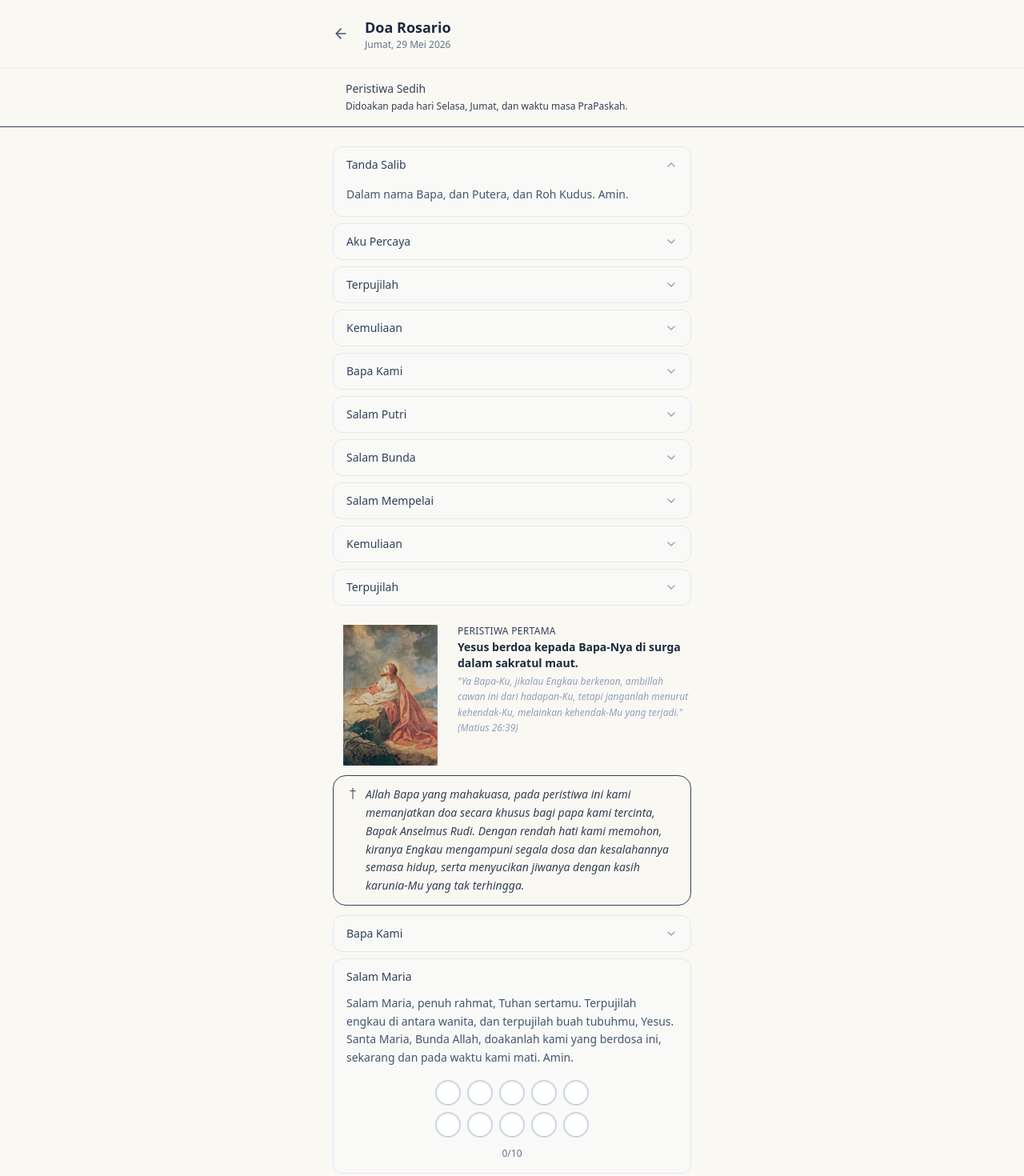
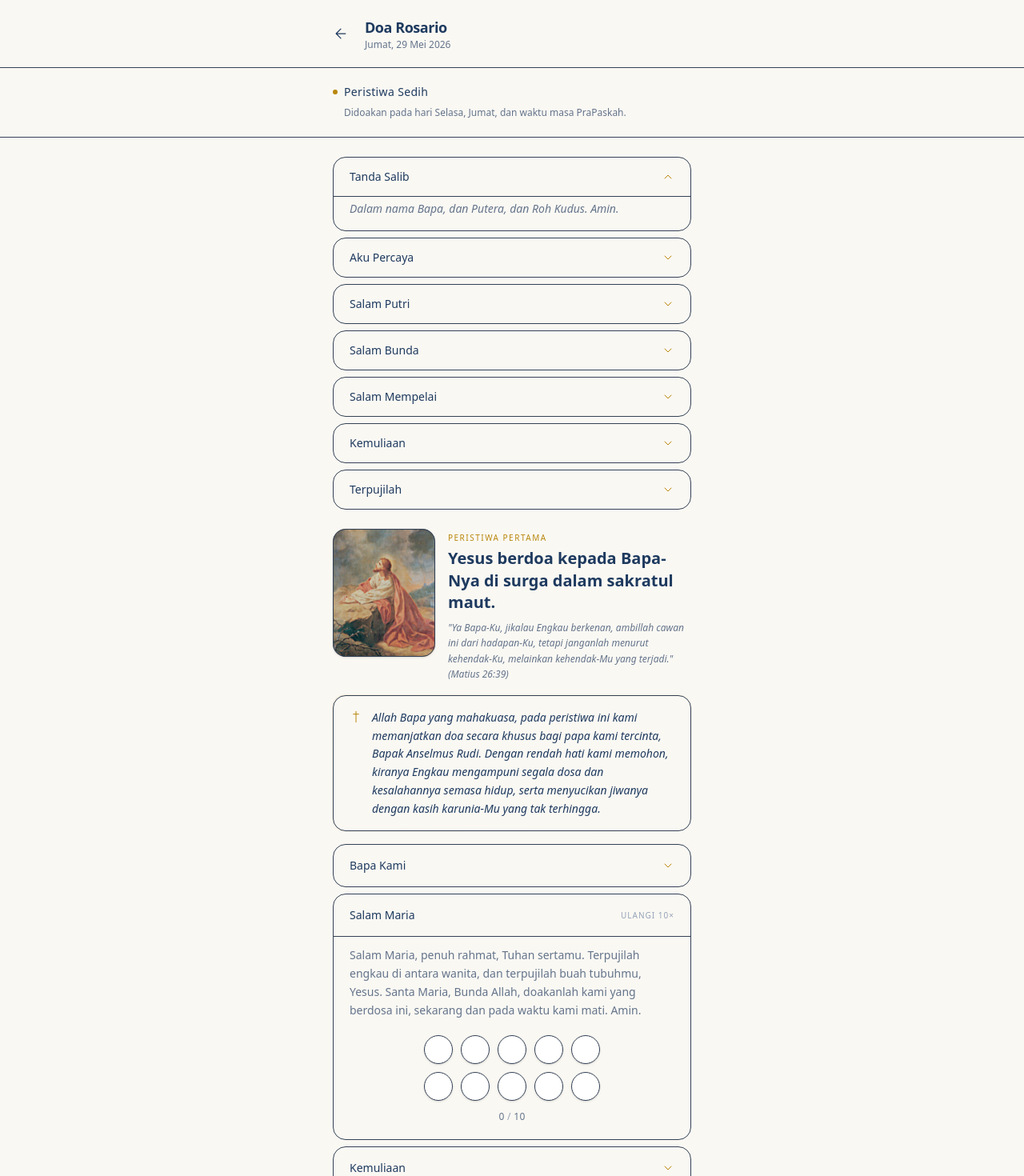
Before and after one commit to chrystalio/untuk-papa, a Next.js app: page /Rosario in a window 1280 px wide. Shown: the top 1470 px of the page at 80% size. Built offline with nearby package versions, Linux system fonts and the light colour scheme.

Commit message:
style: refine Rosario page with serif typography, gold accents and motion

```diff
--- a/src/app/Rosario/page.tsx
+++ b/src/app/Rosario/page.tsx
@@ -58,11 +58,11 @@ export default function RosarioPage() {
   return (
     <div className="min-h-screen flex flex-col">
       {/* Header */}
-      <header className="px-6 py-5 border-b border-slate-200/50">
+      <header className="px-6 py-5 border-b border-[var(--color-divider)]">
         <div className="max-w-md mx-auto flex items-center gap-3">
           <Link
             href="/"
-            className="p-2 -ml-2 rounded-lg hover:bg-stone-100 transition-colors"
+            className="p-2 -ml-2 rounded-lg hover:bg-[var(--color-ivory-dark)] transition-colors"
             aria-label="Kembali ke beranda"
           >
             <svg
@@ -70,32 +70,34 @@ export default function RosarioPage() {
               viewBox="0 0 24 24"
               fill="none"
               stroke="currentColor"
-              strokeWidth="2"
+              strokeWidth="1.5"
               strokeLinecap="round"
               strokeLinejoin="round"
-              className="w-5 h-5 text-slate-600"
+              className="w-5 h-5 text-[var(--color-navy)]"
             >
               <path d="M19 12H5M12 5l-7 7 7 7" />
             </svg>
           </Link>
           <div>
-            <h1 className="text-lg font-semibold text-slate-800">Doa Rosario</h1>
-            <p className="text-xs text-slate-500">{dayName}</p>
+            <h1 className="text-lg font-semibold text-[var(--color-navy)] tracking-tight" style={{ fontFamily: "var(--font-serif)" }}>
+              Doa Rosario
+            </h1>
+            <p className="text-xs text-[var(--color-slate)]">{dayName}</p>
           </div>
         </div>
       </header>
 
       {/* Peristiwa Banner */}
-      <div className="px-6 py-4 bg-navy/5 border-b border-navy/10">
+      <div className="px-6 py-5 border-b border-[var(--color-divider)]">
         <div className="max-w-md mx-auto">
           <div className="flex items-center gap-2">
-            <span className="w-2 h-2 rounded-full bg-navy" />
-            <span className="text-sm font-medium text-navy">
+            <span className="w-1.5 h-1.5 rounded-full bg-[var(--color-gold)]" />
+            <span className="text-sm font-medium text-[var(--color-navy)] tracking-wide">
               {peristiwa.peristiwa}
             </span>
           </div>
           {peristiwa.description && (
-            <p className="text-xs text-navy/70 mt-1 ml-4 leading-snug">
+            <p className="text-xs text-[var(--color-slate)] mt-1.5 ml-3.5 leading-relaxed">
               {peristiwa.description}
             </p>
           )}
@@ -120,30 +122,37 @@ export default function RosarioPage() {
                   imagePath={imagePath}
                 />
                 {index < peristiwa.mysteries.length - 1 && (
-                  <div className="flex items-center gap-3 py-4">
-                    <div className="flex-1 h-px bg-slate-200" />
+                  <div className="flex items-center gap-3 py-2">
+                    <div className="flex-1 h-px bg-[var(--color-divider)]" />
                     <svg
                       xmlns="http://www.w3.org/2000/svg"
                       viewBox="0 0 24 24"
                       fill="none"
-                      stroke="currentColor"
+                      stroke="var(--color-gold)"
                       strokeWidth="1.5"
                       strokeLinecap="round"
                       strokeLinejoin="round"
-                      className="w-4 h-4 text-slate-400"
+                      className="w-3.5 h-3.5"
                     >
                       <path d="M12 2v4M12 18v4M4.93 4.93l2.83 2.83M16.24 16.24l2.83 2.83M2 12h4M18 12h4M4.93 19.07l2.83-2.83M16.24 7.76l2.83-2.83" />
                     </svg>
-                    <div className="flex-1 h-px bg-slate-200" />
+                    <div className="flex-1 h-px bg-[var(--color-divider)]" />
                   </div>
                 )}
               </div>
             );
           })}
 
+          {/* Doa Penutup */}
+          <div className="rounded-2xl border border-[var(--color-divider)] bg-[var(--color-ivory)] px-5 py-4">
+            <p className="text-[var(--color-navy)] text-sm" style={{ fontFamily: "var(--font-serif)", fontStyle: "italic" }}>
+              {prayers.doa_penutup.prayer}
+            </p>
+          </div>
+
           {/* Tanda Salib Penutup */}
-          <div className="rounded-xl border border-slate-200 bg-slate-50/60 px-4 py-4 text-center">
-            <p className="text-slate-600 text-sm font-medium">
+          <div className="rounded-2xl border border-[var(--color-divider)] bg-[var(--color-ivory)] px-5 py-4 text-center">
+            <p className="text-[var(--color-navy)] text-sm" style={{ fontFamily: "var(--font-serif)", fontStyle: "italic" }}>
               {prayers.tanda_salib.prayer}
             </p>
           </div>
@@ -151,8 +160,8 @@ export default function RosarioPage() {
       </main>
 
       {/* Footer */}
-      <footer className="px-6 py-6 text-center border-t border-slate-200/50">
-        <p className="text-slate-400 text-xs">
+      <footer className="px-6 py-8 text-center border-t border-[var(--color-divider)]">
+        <p className="text-[var(--color-slate-light)] text-xs italic" style={{ fontFamily: "var(--font-serif)" }}>
           Dikumpulkan dengan cinta untuk Papa
         </p>
       </footer>
--- a/src/components/CollapsiblePrayer.tsx
+++ b/src/components/CollapsiblePrayer.tsx
@@ -17,24 +17,29 @@ export default function CollapsiblePrayer({
   const [isOpen, setIsOpen] = useState(defaultOpen);
 
   return (
-    <div className="rounded-xl border border-slate-200 bg-slate-50/60 overflow-hidden">
+    <div className="rounded-2xl border border-[var(--color-divider)] bg-[var(--color-ivory)] overflow-hidden">
       <button
         onClick={() => setIsOpen(!isOpen)}
-        className="w-full flex items-center justify-between px-4 py-3 text-left hover:bg-slate-100/50 transition-colors duration-200"
+        className="w-full flex items-center justify-between px-5 py-4 text-left hover:bg-[var(--color-ivory-dark)] transition-colors duration-200"
         aria-expanded={isOpen}
       >
-        <span className="font-medium text-slate-700 text-sm">{title}</span>
+        <span
+          className="text-sm font-medium text-[var(--color-navy)]"
+          style={{ fontFamily: "var(--font-serif)" }}
+        >
+          {title}
+        </span>
         <motion.svg
           xmlns="http://www.w3.org/2000/svg"
           viewBox="0 0 24 24"
           fill="none"
-          stroke="currentColor"
-          strokeWidth="2"
+          stroke="var(--color-gold)"
+          strokeWidth="1.5"
           strokeLinecap="round"
           strokeLinejoin="round"
-          className="w-4 h-4 text-slate-400 shrink-0"
+          className="w-4 h-4 shrink-0"
           animate={{ rotate: isOpen ? 180 : 0 }}
-          transition={{ duration: 0.2 }}
+          transition={{ duration: 0.25 }}
         >
           <polyline points="6 9 12 15 18 9" />
         </motion.svg>
@@ -46,11 +51,13 @@ export default function CollapsiblePrayer({
             initial={{ height: 0, opacity: 0 }}
             animate={{ height: "auto", opacity: 1 }}
             exit={{ height: 0, opacity: 0 }}
-            transition={{ duration: 0.25, ease: "easeInOut" }}
+            transition={{ duration: 0.3, ease: [0.25, 0.46, 0.45, 0.94] }}
             className="overflow-hidden"
           >
-            <div className="px-4 pb-4 pt-1">
-              <p className="text-slate-600 text-sm leading-relaxed">{prayer}</p>
+            <div className="px-5 pb-5 pt-2 border-t border-[var(--color-divider)]">
+              <p className="text-[var(--color-slate)] text-sm leading-relaxed" style={{ fontFamily: "var(--font-serif)", fontStyle: "italic" }}>
+                {prayer}
+              </p>
             </div>
           </motion.div>
         )}
--- a/src/components/InteractiveBeadCounter.tsx
+++ b/src/components/InteractiveBeadCounter.tsx
@@ -62,20 +62,20 @@ export default function InteractiveBeadCounter({
   return (
     <div className="flex flex-col items-center gap-3">
       {/* 5x2 Bead Grid */}
-      <div className="grid grid-cols-5 gap-2">
+      <div className="grid grid-cols-5 gap-2.5">
         {Array.from({ length: TOTAL_BEADS }).map((_, i) => {
           const filled = i < count;
           return (
             <motion.button
               key={i}
               onClick={handleTap}
-              whileTap={{ scale: 0.85 }}
+              whileTap={{ scale: 0.8 }}
               className={`
-                w-8 h-8 rounded-full border-2 transition-all duration-150
+                w-9 h-9 rounded-full border transition-all duration-200 shadow-sm
                 ${
                   filled
-                    ? "bg-navy border-navy shadow-sm"
-                    : "bg-white border-slate-300 hover:border-navy/40"
+                    ? "bg-[var(--color-navy)] border-[var(--color-navy)]"
+                    : "bg-white border-[var(--color-divider)] hover:border-[var(--color-gold-muted)] hover:shadow-md"
                 }
               `}
               aria-label={`Bead ${i + 1}${filled ? " (filled)" : ""}`}
@@ -85,20 +85,19 @@ export default function InteractiveBeadCounter({
       </div>
 
       {/* Controls */}
-      <div className="flex items-center gap-3">
-        <span className="text-slate-500 text-xs font-medium">
-          {count}/{TOTAL_BEADS}
+      <div className="flex items-center gap-4">
+        <span className="text-xs font-medium text-[var(--color-slate)] tracking-wide">
+          {count} <span className="text-[var(--color-slate-light)]">/</span> {TOTAL_BEADS}
         </span>
-        {count > 0 && (
+        {count > 0 && count < TOTAL_BEADS && (
           <button
             onClick={handleReset}
-            className="text-xs text-slate-400 hover:text-slate-600 transition-colors px-2 py-1 rounded-lg hover:bg-slate-100"
+            className="text-xs text-[var(--color-slate-light)] hover:text-[var(--color-navy)] transition-colors px-2 py-1 rounded-lg hover:bg-[var(--color-ivory-dark)]"
           >
             Reset
           </button>
         )}
       </div>
-
-          </div>
+    </div>
   );
 }
--- a/src/components/IntroSection.tsx
+++ b/src/components/IntroSection.tsx
@@ -8,9 +8,6 @@ export default function IntroSection() {
     <div className="space-y-2">
       <IntroPrayer title={prayers.tanda_salib.title} prayer={prayers.tanda_salib.prayer} defaultOpen />
       <IntroPrayer title={prayers.aku_percaya.title} prayer={prayers.aku_percaya.prayer} />
-      <IntroPrayer title={prayers.terpujilah.title} prayer={prayers.terpujilah.prayer} />
-      <IntroPrayer title={prayers.kemuliaan.title} prayer={prayers.kemuliaan.prayer} />
-      <IntroPrayer title={prayers.bapa_kami.title} prayer={prayers.bapa_kami.prayer} />
       <IntroPrayer title={prayers.salam_putri.title} prayer={prayers.salam_putri.prayer} />
       <IntroPrayer title={prayers.salam_bunda.title} prayer={prayers.salam_bunda.prayer} />
       <IntroPrayer title={prayers.salam_mempelai.title} prayer={prayers.salam_mempelai.prayer} />
@@ -32,30 +29,37 @@ function IntroPrayer({
   const [isOpen, setIsOpen] = useState(defaultOpen);
 
   return (
-    <div className="rounded-xl border border-slate-200 bg-slate-50/60 overflow-hidden">
+    <div className="rounded-2xl border border-[var(--color-divider)] bg-[var(--color-ivory)] overflow-hidden">
       <button
         onClick={() => setIsOpen(!isOpen)}
-        className="w-full flex items-center justify-between px-4 py-3 text-left hover:bg-slate-100/50 transition-colors duration-200"
+        className="w-full flex items-center justify-between px-5 py-3.5 text-left hover:bg-[var(--color-ivory-dark)] transition-colors duration-200"
         aria-expanded={isOpen}
       >
-        <span className="font-medium text-slate-700 text-sm">{title}</span>
+        <span
+          className="text-sm text-[var(--color-navy)]"
+          style={{ fontFamily: "var(--font-serif)", fontWeight: 500 }}
+        >
+          {title}
+        </span>
         <svg
           xmlns="http://www.w3.org/2000/svg"
           viewBox="0 0 24 24"
           fill="none"
-          stroke="currentColor"
-          strokeWidth="2"
+          stroke="var(--color-gold)"
+          strokeWidth="1.5"
           strokeLinecap="round"
           strokeLinejoin="round"
-          className="w-4 h-4 text-slate-400 shrink-0"
-          style={{ transform: isOpen ? "rotate(180deg)" : "rotate(0deg)", transition: "transform 0.2s" }}
+          className="w-4 h-4 shrink-0"
+          style={{ transform: isOpen ? "rotate(180deg)" : "rotate(0deg)", transition: "transform 0.25s" }}
         >
           <polyline points="6 9 12 15 18 9" />
         </svg>
       </button>
       {isOpen && (
-        <div className="px-4 pb-4 pt-1">
-          <p className="text-slate-600 text-sm leading-relaxed">{prayer}</p>
+        <div className="px-5 pb-4 pt-1 border-t border-[var(--color-divider)]">
+          <p className="text-[var(--color-slate)] text-sm leading-relaxed" style={{ fontFamily: "var(--font-serif)", fontStyle: "italic" }}>
+            {prayer}
+          </p>
         </div>
       )}
     </div>
--- a/src/components/PeristiwaSection.tsx
+++ b/src/components/PeristiwaSection.tsx
@@ -3,6 +3,7 @@
 import CollapsiblePrayer from "./CollapsiblePrayer";
 import InteractiveBeadCounter from "./InteractiveBeadCounter";
 import prayers from "@/data/prayers.json";
+import { motion } from "framer-motion";
 
 interface Mystery {
   order: number;
@@ -24,55 +25,72 @@ export default function PeristiwaSection({
   imagePath,
 }: PeristiwaSectionProps) {
   return (
-    <div className="space-y-3">
+    <motion.div
+      initial={{ opacity: 0, y: 12 }}
+      animate={{ opacity: 1, y: 0 }}
+      transition={{ duration: 0.5, ease: [0.25, 0.46, 0.45, 0.94] }}
+      className="space-y-4"
+    >
       {/* Top Row: Image + Title */}
-      <div className="flex items-start gap-3">
+      <div className="flex items-start gap-4">
         {/* Mystery Image */}
         {imagePath && (
-          <div className="shrink-0">
+          <div className="shrink-0 relative">
             {/* eslint-disable-next-line @next/next/no-img-element */}
             <img
               src={imagePath}
               alt={mystery.title}
-              className="w-36 h-44 rounded-2xl object-contain"
+              className="w-32 h-40 rounded-2xl object-cover shadow-sm"
             />
+            <div className="absolute inset-0 rounded-2xl border border-[var(--color-divider)] pointer-events-none" />
           </div>
         )}
 
         {/* Title */}
-        <div className="flex-1 min-w-0 flex flex-col justify-center">
-          <span className="text-navy/60 text-xs font-medium uppercase tracking-wide">
+        <div className="flex-1 min-w-0 flex flex-col justify-center pt-1">
+          <span
+            className="text-[10px] font-medium uppercase tracking-[0.15em] text-[var(--color-gold)]"
+          >
             Peristiwa {ORDINAL_TEXT[mystery.order - 1] ?? ""}
           </span>
-          <h3 className="font-semibold text-slate-800 text-sm leading-snug mt-0.5">
+          <h3
+            className="text-xl leading-snug mt-1 text-[var(--color-navy)]"
+            style={{ fontFamily: "var(--font-serif)", fontWeight: 600 }}
+          >
             {mystery.title}
           </h3>
           {mystery.verse && (
-            <p className="text-slate-400 text-xs italic mt-1 leading-relaxed">
+            <p className="text-[var(--color-slate)] text-xs italic mt-2 leading-relaxed pr-2">
               {mystery.verse}
             </p>
           )}
         </div>
       </div>
 
-      {/* Papa's Personal Prayer */}
-      <div className="bg-navy/5 border border-navy/20 rounded-2xl px-4 py-3">
-        <div className="flex items-start gap-2">
+      {/* Papa's Personal Prayer - Elevated Card */}
+      <div className="relative">
+        <div className="absolute -inset-px rounded-2xl bg-gradient-to-br from-[var(--color-gold)]/20 to-transparent opacity-50" />
+        <div className="relative bg-[var(--color-ivory)] border border-[var(--color-divider)] rounded-2xl px-5 py-4">
+          <div className="flex items-start gap-3">
             <svg
               xmlns="http://www.w3.org/2000/svg"
               viewBox="0 0 24 24"
               fill="none"
-            stroke="currentColor"
+              stroke="var(--color-gold)"
               strokeWidth="1.5"
               strokeLinecap="round"
               strokeLinejoin="round"
-            className="w-4 h-4 text-navy/50 shrink-0 mt-0.5"
+              className="w-4 h-4 shrink-0 mt-0.5"
             >
               <path d="M12 2v20M7 7h10" />
             </svg>
-          <p className="text-navy/80 text-sm leading-relaxed font-medium italic">
+            <p
+              className="text-[var(--color-navy)] text-sm leading-relaxed"
+              style={{ fontFamily: "var(--font-serif)", fontStyle: "italic" }}
+            >
               {papaPrayer}
             </p>
+          </div>
         </div>
       </div>
 
@@ -84,14 +102,20 @@ export default function PeristiwaSection({
         />
 
         {/* Salam Maria with Interactive Counter */}
-        <div className="rounded-xl border border-slate-200 bg-slate-50/60 overflow-hidden">
-          <div className="px-4 py-3 flex items-center justify-between">
-            <span className="font-medium text-slate-700 text-sm">
+        <div className="rounded-2xl border border-[var(--color-divider)] bg-[var(--color-ivory)] overflow-hidden">
+          <div className="px-5 py-4 flex items-center justify-between border-b border-[var(--color-divider)]">
+            <span
+              className="text-sm font-medium text-[var(--color-navy)]"
+              style={{ fontFamily: "var(--font-serif)" }}
+            >
               Salam Maria
             </span>
+            <span className="text-[10px] uppercase tracking-widest text-[var(--color-slate-light)]">
+              Ulangi 10×
+            </span>
           </div>
-          <div className="px-4 pb-4">
-            <p className="text-slate-600 text-sm leading-relaxed mb-4">
+          <div className="px-5 pb-5 pt-3">
+            <p className="text-[var(--color-slate)] text-sm leading-relaxed mb-5">
               {prayers.salam_maria.prayer}
             </p>
             <InteractiveBeadCounter mysteryOrder={mystery.order} />
@@ -113,6 +137,6 @@ export default function PeristiwaSection({
           prayer={prayers.doa_fatima.prayer}
         />
       </div>
-    </div>
+    </motion.div>
   );
 }
```
Lines whose indentation alone changed are shown as unchanged.
